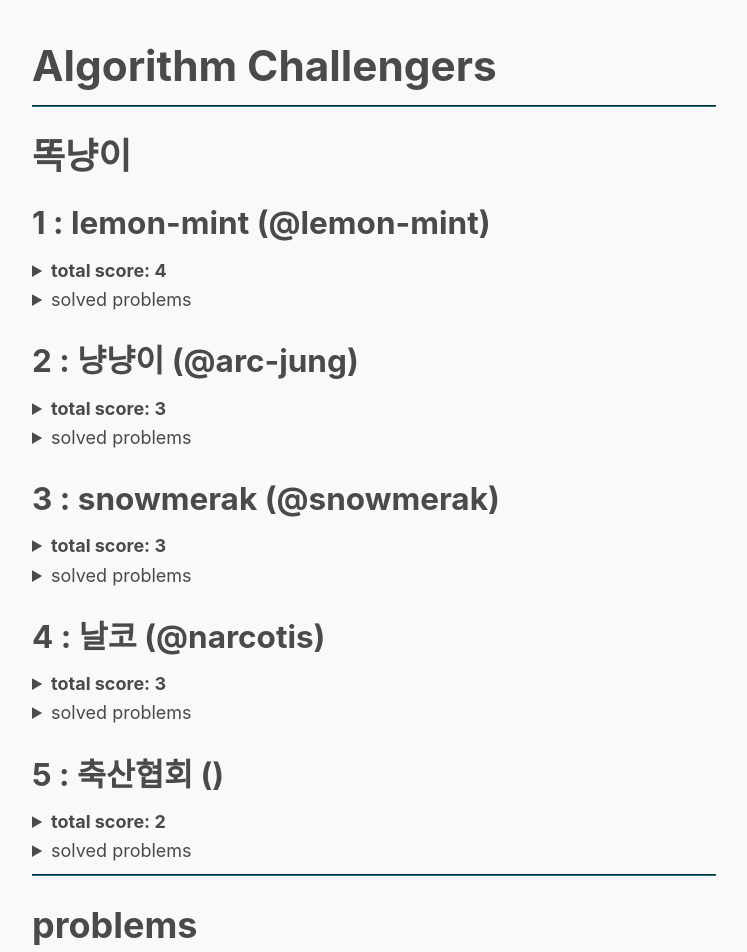
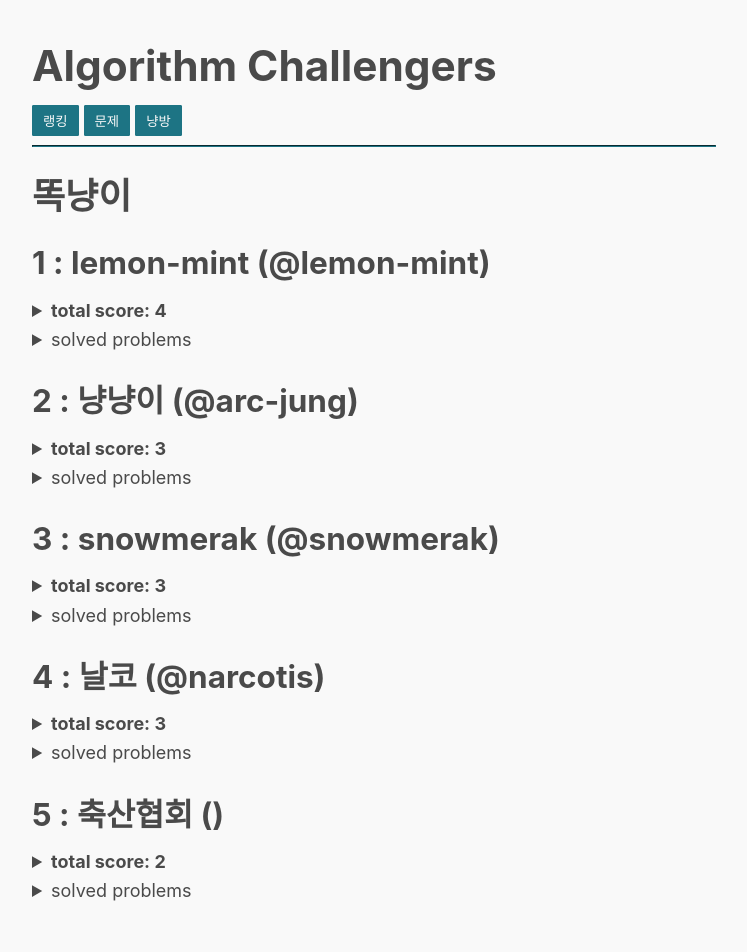
Before and after one commit to algorithm-challengers/algorithm-challengers.github.io, a Svelte app: page / in a window 1280 px wide. Shown: the top 952 px of the page, without its empty margins (266-1013 px from the left). After the commit the page ends 918 px from the top, so only its background shows below. Built offline with nearby package versions, Linux system fonts and the light colour scheme.

Commit message:
apply taps

```diff
--- a/src/App.svelte
+++ b/src/App.svelte
@@ -2,11 +2,24 @@
 	import { users } from './users';
 	import { problems } from './problems';
 	import { solveds } from './solved';
+
+	let tap = 0;
+
+	function setTap(t) {
+		return function () {
+			tap = t;
+		};
+	}
 </script>
 
 <main>
 	<h1>Algorithm Challengers</h1>
+	<button on:click={setTap(0)}>랭킹</button>
+	<button on:click={setTap(1)}>문제</button>
+	<button on:click={setTap(2)}>냥방</button>
 	<hr />
+
+	{#if tap == 0}
 		<h2>똑냥이</h2>
 		{#each users as user, i}
 			<h3>{i+1} : {user.name} ({user.contact})</h3>
@@ -31,7 +44,9 @@
 				</ol>
 			</details>
 		{/each}
-	<hr />
+	{/if}
+
+	{#if tap == 1}
 		<h2>problems</h2>
 		{#each problems as problem}
 			<h3>{problem.date}</h3>
@@ -48,4 +63,11 @@
 				{/if}
 			</details>
 		{/each}
+	{/if}
+
+	{#if tap == 2}
+		<h2>냥방</h2>
+		<p>[대충 냥냥이가 쓸 소개말]</p>
+		<a href="https://open.kakao.com/o/gbCkR4zd">카카오톡 오픈톡 링크</a>
+	{/if}
 </main>
```
Lines whose indentation alone changed are shown as unchanged.
